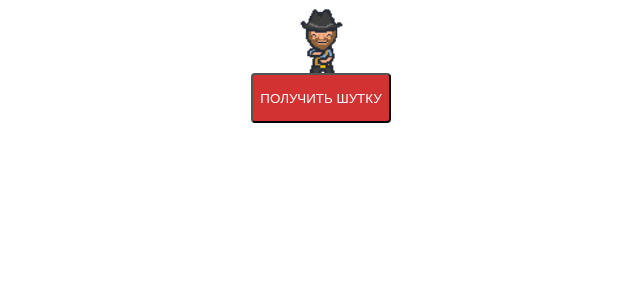
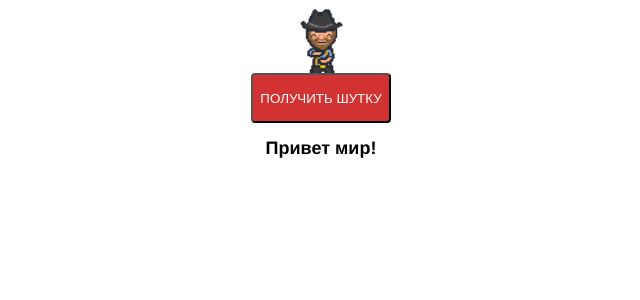
Before and after one commit to orion55/vue-norris, a Vue app: page / in a window 1280 px wide. Shown: the top 300 px of the page, without its empty margins (319-959 px from the left). Built offline with nearby package versions, Linux system fonts and the light colour scheme.

Commit message:
Изменение JokeBox для работы со store

```diff
--- a/package.json
+++ b/package.json
@@ -4,7 +4,7 @@
   "private": true,
   "scripts": {
     "serve": "vue-cli-service serve",
-    "build": "vue-cli-service build --dest docs --modern",
+    "build": "vue-cli-service build --modern",
     "lint": "vue-cli-service lint"
   },
   "dependencies": {
--- a/src/components/JokeBox.vue
+++ b/src/components/JokeBox.vue
@@ -1,17 +1,19 @@
 <template>
     <div class="joke-box">
-        <h2>{{ title }}</h2>
-        <img :src="poster" alt=""/>
+        <!--        <h2>{{ joke.title}}</h2>-->
+        <h2>{{ getJoke.title}}</h2>
+        <!--        <img :src="joke.icon_url" alt=""/>-->
     </div>
 </template>
 
 <script>
+  import { mapGetters } from 'vuex'
+
   export default {
     name: 'JokeBox',
-    props: {
-      title: String,
-      poster: String,
-    },
+    computed: {
+      ...mapGetters(['getJoke'])
+    }
   }
 </script>
 
--- a/src/pages/App/App.vue
+++ b/src/pages/App/App.vue
@@ -2,7 +2,8 @@
     <div id="app">
         <img src="./../../assets/chuk.gif" class="dance">
         <Btn title="Получить шутку" @handleClick="handleFetchJoke"/>
-        <JokeBox :title="joke.value" :poster="joke.icon_url"/>
+        <!--        <JokeBox :title="joke.value" :poster="joke.icon_url"/>-->
+        <JokeBox></JokeBox>
     </div>
 </template>
 
--- a/src/stores/modules/jokes.js
+++ b/src/stores/modules/jokes.js
@@ -1,9 +1,13 @@
 const state = {
-  joke: {},
+  joke: {
+    title: 'Привет мир!',
+    icon_url: ''
+  },
 }
 
 const getters = {
-  joke: () => state.joke,
+  getJoke: state => state.joke
+
 }
 
 const mutations = {
```
Also changed, not shown: 17 other files (tests, documents, lock files or other folders).
